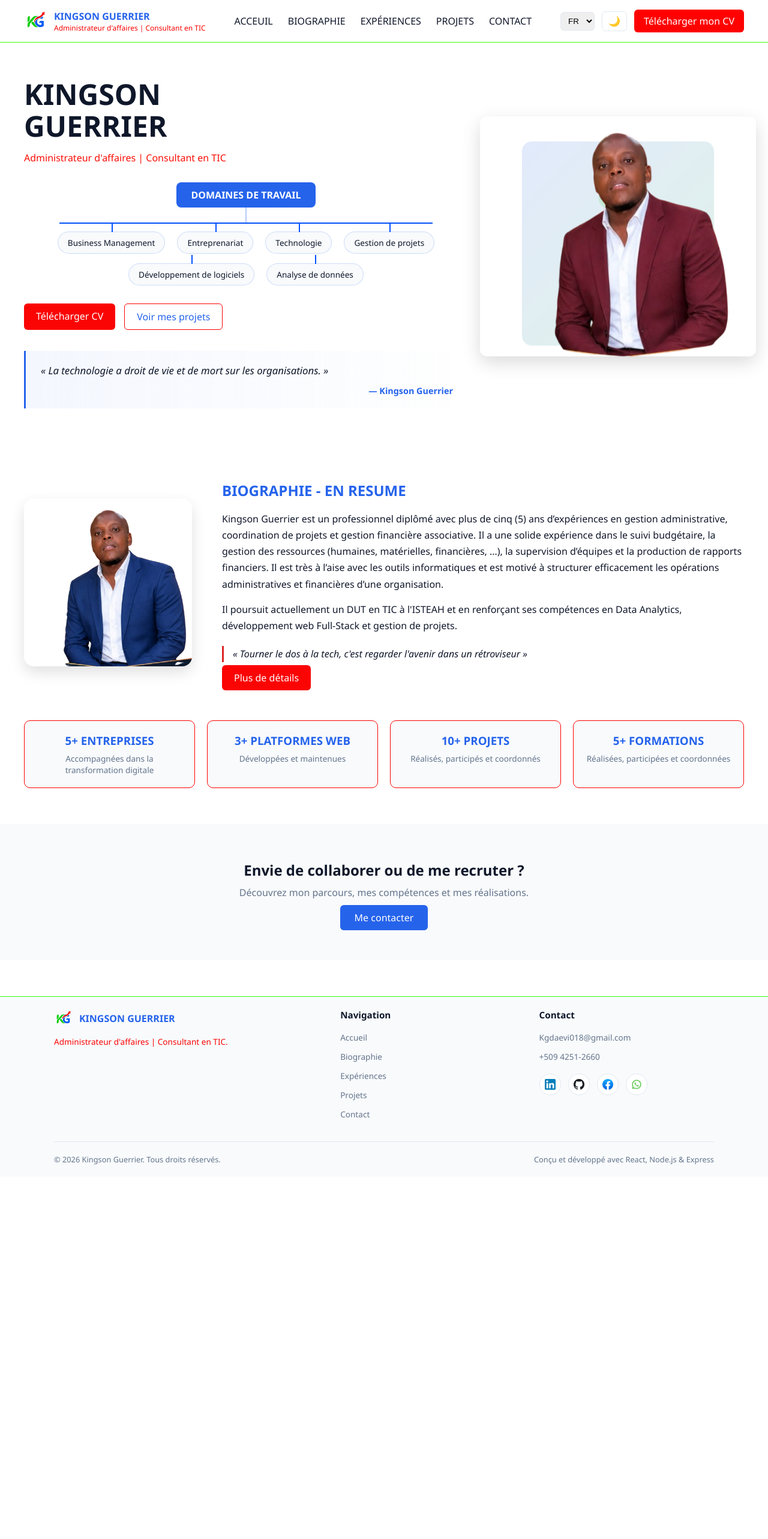
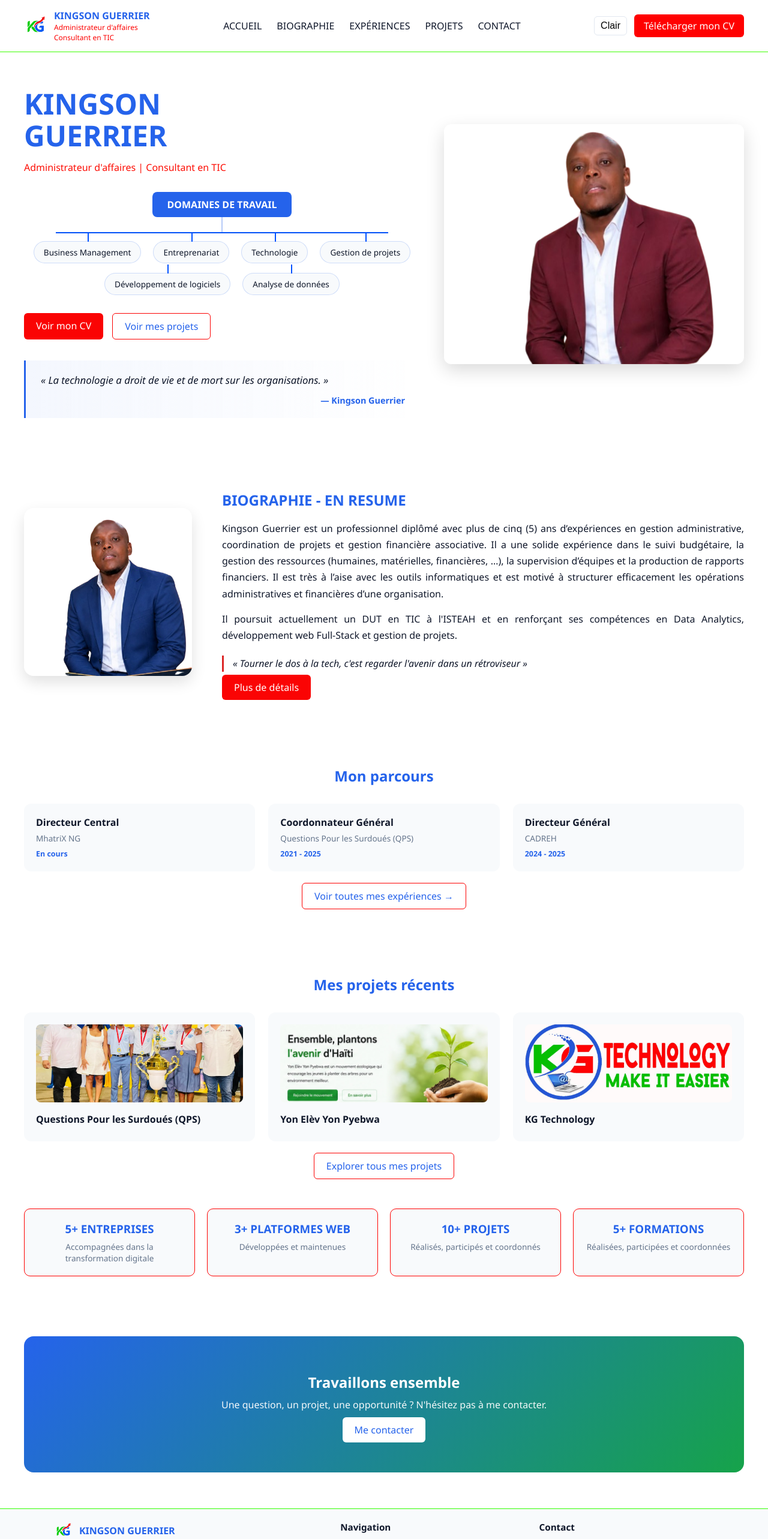
Before and after one commit to K-GENERATION/KG-PORTFOLIO-FULLSTACK, a React (Vite) app in the folder client/: page / in a window 1280 px wide. Shown: the top 2566 px of the page at 60% size. Before the commit the page ends 1962 px from the top, so only its background shows below. Built offline with nearby package versions, Linux system fonts and the light colour scheme.

Commit message:
Ajout menu hamburger, traduction FR/EN/HT, resumes Home, retrait icones flottantes, page 404

```diff
--- a/client/src/components/home/CTA.jsx
+++ /dev/null
@@ -1,13 +0,0 @@
-import { Link } from 'react-router-dom';
-
-function CTA() {
-  return (
-    <section className="cta">
-      <h2>Envie de collaborer ou de me recruter ?</h2>
-      <p>Découvrez mon parcours, mes compétences et mes réalisations.</p>
-      <Link to="/contact">Me contacter</Link>
-    </section>
-  );
-}
-
-export default CTA;
--- /dev/null
+++ b/client/src/components/home/ContactSummary.jsx
@@ -0,0 +1,13 @@
+import { Link } from 'react-router-dom';
+
+function ContactSummary() {
+  return (
+    <section className="home-contact-summary">
+      <h2>Travaillons ensemble</h2>
+      <p>Une question, un projet, une opportunité ? N'hésitez pas à me contacter.</p>
+      <Link to="/contact" className="btn-primary">Me contacter</Link>
+    </section>
+  );
+}
+
+export default ContactSummary;
--- /dev/null
+++ b/client/src/components/home/ExperienceSummary.jsx
@@ -0,0 +1,27 @@
+import { Link } from 'react-router-dom';
+
+const highlights = [
+  { poste: 'Directeur Central', organisation: 'MhatriX NG', periode: 'En cours' },
+  { poste: 'Coordonnateur Général', organisation: 'Questions Pour les Surdoués (QPS)', periode: '2021 - 2025' },
+  { poste: 'Directeur Général', organisation: 'CADREH', periode: '2024 - 2025' },
+];
+
+function ExperienceSummary() {
+  return (
+    <section className="home-summary-section">
+      <h2>Mon parcours</h2>
+      <div className="summary-cards">
+        {highlights.map((item, i) => (
+          <div className="summary-card" key={i}>
+            <h4>{item.poste}</h4>
+            <p>{item.organisation}</p>
+            <span>{item.periode}</span>
+          </div>
+        ))}
+      </div>
+      <Link to="/experience" className="btn-secondary">Voir toutes mes expériences →</Link>
+    </section>
+  );
+}
+
+export default ExperienceSummary;
--- a/client/src/components/home/Hero.jsx
+++ b/client/src/components/home/Hero.jsx
@@ -24,7 +24,7 @@ function Hero() {
   </div>
 </div>
         <div className="hero-buttons">
-          <a href="/cv.pdf" download className="btn-primary">Télécharger CV</a>
+          <a href="/cv.pdf" download className="btn-primary">Voir mon CV</a>
           <Link to="/projects" className="btn-secondary">Voir mes projets</Link>
         </div>
 
@@ -32,7 +32,6 @@ function Hero() {
       </div>
 
       <div className="hero-image">
-        <img src="/images/logo.png" alt="" className="hero-logo-bg" />
         <img src="/images/KG1.png" alt="Kingson Guerrier" className="hero-photo" />
       </div>
     </section>
--- /dev/null
+++ b/client/src/components/home/ProjectsSummary.jsx
@@ -0,0 +1,24 @@
+import { Link } from 'react-router-dom';
+import { projectsData } from '../../data/projectsData';
+
+function ProjectsSummary() {
+  const projetsAffiches = projectsData.slice(0, 3);
+
+  return (
+    <section className="home-summary-section">
+      <h2>Mes projets récents</h2>
+      <div className="summary-cards">
+        {projetsAffiches.map((projet) => (
+          <div className="summary-card" key={projet.id}>
+            <img src={projet.image} alt={projet.nom} className="summary-card-img" />
+            <h4>{projet.nom}</h4>
+            <p>{projet.statut}</p>
+          </div>
+        ))}
+      </div>
+      <Link to="/projects" className="btn-secondary">Explorer tous mes projets</Link>
+    </section>
+  );
+}
+
+export default ProjectsSummary;
--- a/client/src/components/layout/Navbar.jsx
+++ b/client/src/components/layout/Navbar.jsx
@@ -1,10 +1,12 @@
+import { useState } from 'react';
 import { Link } from 'react-router-dom';
 import { useTheme } from '../../context/ThemeContext';
-import { useLanguage } from '../../context/LanguageContext';
 
 function Navbar() {
   const { theme, toggleTheme } = useTheme();
-  const { language, changeLanguage } = useLanguage();
+  const [menuOpen, setMenuOpen] = useState(false);
+
+  const closeMenu = () => setMenuOpen(false);
 
   return (
     <nav className="navbar">
@@ -12,26 +14,39 @@ function Navbar() {
         <img src="/images/logo.png" alt="Logo Kingson Guerrier" className="navbar-logo" />
         <div>
           <span className="navbar-name">KINGSON GUERRIER</span>
-          <span className="navbar-subtitle">Administrateur d'affaires | Consultant en TIC</span>
+          <span className="navbar-subtitle">Administrateur d'affaires<br />Consultant en TIC</span>
         </div>
       </div>
 
-      <ul className="navbar-links">
-        <li><Link to="/">ACCEUIL</Link></li>
-        <li><Link to="/about">BIOGRAPHIE</Link></li>
-        <li><Link to="/experience">EXPÉRIENCES</Link></li>
-        <li><Link to="/projects">PROJETS</Link></li>
-        <li><Link to="/contact">CONTACT</Link></li>
+      <button
+        className={`hamburger-btn ${menuOpen ? 'open' : ''}`}
+        onClick={() => setMenuOpen(!menuOpen)}
+        aria-label="Menu"
+      >
+        <span></span>
+        <span></span>
+        <span></span>
+      </button>
+
+      {menuOpen && <div className="navbar-overlay" onClick={closeMenu}></div>}
+
+      <ul className={`navbar-links ${menuOpen ? 'mobile-open' : ''}`}>
+        <li><Link to="/" onClick={closeMenu}>ACCUEIL</Link></li>
+        <li><Link to="/about" onClick={closeMenu}>BIOGRAPHIE</Link></li>
+        <li><Link to="/experience" onClick={closeMenu}>EXPÉRIENCES</Link></li>
+        <li><Link to="/projects" onClick={closeMenu}>PROJETS</Link></li>
+        <li><Link to="/contact" onClick={closeMenu}>CONTACT</Link></li>
+
+        <li className="navbar-actions-mobile">
+          <button onClick={toggleTheme} className="theme-btn">
+            {theme === 'light' ? 'Clair' : 'Sombre'}
+          </button>
+        </li>
       </ul>
 
       <div className="navbar-actions">
-        <select value={language} onChange={(e) => changeLanguage(e.target.value)}>
-          <option value="fr">FR</option>
-          <option value="ht">HT</option>
-          <option value="en">EN</option>
-        </select>
         <button onClick={toggleTheme} className="theme-btn">
-          {theme === 'light' ? '🌙' : '☀️'}
+          {theme === 'light' ? 'Clair' : 'Sombre'}
         </button>
         <a href="/cv.pdf" download className="btn-cv">Télécharger mon CV</a>
       </div>
--- a/client/src/components/skills/FloatingIcons.jsx
+++ /dev/null
@@ -1,36 +0,0 @@
-const icons = [
-  { symbol: '💻', top: '5%', left: '8%', size: '2.5rem', delay: '0s', duration: '6s' },
-  { symbol: '📊', top: '15%', left: '85%', size: '2rem', delay: '1s', duration: '7s' },
-  { symbol: '🚀', top: '35%', left: '3%', size: '2.2rem', delay: '2s', duration: '5.5s' },
-  { symbol: '🗄️', top: '50%', left: '92%', size: '2rem', delay: '0.5s', duration: '6.5s' },
-  { symbol: '🌐', top: '65%', left: '6%', size: '2.3rem', delay: '1.5s', duration: '7.5s' },
-  { symbol: '📁', top: '80%', left: '88%', size: '2rem', delay: '2.5s', duration: '6s' },
-  { symbol: '🧠', top: '25%', left: '50%', size: '1.8rem', delay: '3s', duration: '8s' },
-  { symbol: '📈', top: '90%', left: '40%', size: '2.1rem', delay: '1.2s', duration: '6.8s' },
-  { symbol: '🔧', top: '10%', left: '45%', size: '1.9rem', delay: '2.2s', duration: '7.2s' },
-  { symbol: '🐙', top: '70%', left: '55%', size: '2rem', delay: '0.8s', duration: '6.2s' },
-];
-
-function FloatingIcons() {
-  return (
-    <div className="floating-icons">
-      {icons.map((icon, i) => (
-        <span
-          key={i}
-          className="floating-icon"
-          style={{
-            top: icon.top,
-            left: icon.left,
-            fontSize: icon.size,
-            animationDelay: icon.delay,
-            animationDuration: icon.duration,
-          }}
-        >
-          {icon.symbol}
-        </span>
-      ))}
-    </div>
-  );
-}
-
-export default FloatingIcons;
--- a/client/src/index.css
+++ b/client/src/index.css
@@ -139,6 +139,7 @@ body[data-theme='dark'] .navbar {
 .hero-text h1 {
   font-size: 3rem;
   line-height: 1.1;
+  color: #2563EB;
 }
 
 .hero-subtitle {
@@ -174,37 +175,6 @@ body[data-theme='dark'] .navbar {
   padding: 10px 20px;
   border-radius: 6px;
   font-weight: 500;
-}
-
-/* Bloc image avec arrière-plan décoratif */
-.hero-image {
-  position: relative;
-  width: 420px;
-  height: 420px;
-  display: flex;
-  align-items: center;
-  justify-content: center;
-  flex-shrink: 0;
-}
-
-/* Cercle dégradé en arrière-plan */
-.hero-image::before {
-  content: '';
-  position: absolute;
-  width: 320px;
-  height: 340px;
-  background: linear-gradient(135deg, #2563EB22, #16A34A22);
-  border-radius: 5%;
-  z-index: 0;
-}
-/* Logo en filigrane derrière la photo */
-.hero-logo-bg {
-  position: absolute;
-  width: 200px;
-  height: 200px;
-  opacity: 0.12;
-  z-index: 0;
-  object-fit: contain;
 }
 
 /* Photo de profil au premier plan */
@@ -349,6 +319,7 @@ body[data-theme='dark'] .cta {
   margin-bottom: 15px;
   line-height: 1.7;
   color: inherit;
+  text-align: justify;
 }
 
 .about-text h3 {
@@ -668,6 +639,7 @@ body[data-theme='dark'] .domain-node {
   line-height: 1.7;
   margin-bottom: 15px;
   color: inherit;
+  text-align: justify;
 }
 
 .bio-summary-quote {
@@ -903,6 +875,7 @@ body[data-theme='dark'] .floating-icon {
   position: relative;
   z-index: 1;
   margin-bottom: 30px;
+  color: #0250f8;
 }
 
 .experience-quote {
@@ -1885,3 +1858,195 @@ body[data-theme='dark'] .footer-bottom {
     text-align: center;
   }
 }
+
+/* ============================================
+   MENU HAMBURGER (mobile)
+============================================ */
+.hamburger-btn {
+  display: none;
+  flex-direction: column;
+  justify-content: space-between;
+  width: 28px;
+  height: 20px;
+  background: none;
+  border: none;
+  cursor: pointer;
+  padding: 0;
+  z-index: 200;
+}
+
+.hamburger-btn span {
+  display: block;
+  width: 100%;
+  height: 3px;
+  background-color: #2563EB;
+  border-radius: 3px;
+  transition: transform 0.3s ease, opacity 0.3s ease;
+}
+
+.hamburger-btn.open span:nth-child(1) { transform: translateY(8.5px) rotate(45deg); }
+.hamburger-btn.open span:nth-child(2) { opacity: 0; }
+.hamburger-btn.open span:nth-child(3) { transform: translateY(-8.5px) rotate(-45deg); }
+
+.navbar-overlay {
+  position: fixed;
+  inset: 0;
+  background-color: rgba(0, 0, 0, 0.4);
+  z-index: 140;
+}
+
+.navbar-actions-mobile {
+  display: none;
+}
+
+@media (max-width: 900px) {
+  .hamburger-btn { display: flex; }
+  .navbar-actions { display: none; }
+
+  .navbar-links {
+    position: fixed;
+    top: 0;
+    right: -100%;
+    width: 75%;
+    max-width: 320px;
+    height: 100vh;
+    background-color: #FFFFFF;
+    flex-direction: column;
+    justify-content: flex-start;
+    align-items: flex-start;
+    padding: 90px 30px;
+    gap: 25px;
+    transition: right 0.35s ease;
+    box-shadow: -5px 0 25px rgba(0, 0, 0, 0.1);
+    z-index: 150;
+  }
+
+  body[data-theme='dark'] .navbar-links {
+    background-color: #0F172A;
+  }
+
+  .navbar-links.mobile-open { right: 0; }
+
+  .navbar-actions-mobile {
+    display: flex;
+    align-items: center;
+    gap: 12px;
+    margin-top: 15px;
+    padding-top: 20px;
+    border-top: 1px solid #E2E8F0;
+    width: 100%;
+  }
+}
+
+
+/* ===== RÉSUMÉS SUR HOME ===== */
+.home-summary-section {
+  padding: 60px 40px;
+  text-align: center;
+}
+
+.home-summary-section h2 {
+  color: #2563EB;
+  margin-bottom: 30px;
+}
+
+.summary-cards {
+  display: grid;
+  grid-template-columns: repeat(3, 1fr);
+  gap: 22px;
+  margin-bottom: 30px;
+  text-align: left;
+}
+
+.summary-card {
+  background-color: #F8FAFC;
+  padding: 20px;
+  border-radius: 12px;
+  transition: transform 0.25s ease;
+}
+
+.summary-card:hover {
+  transform: translateY(-6px);
+}
+
+body[data-theme='dark'] .summary-card {
+  background-color: #1E293B;
+}
+
+.summary-card h4 {
+  margin-bottom: 6px;
+  font-size: 1rem;
+}
+
+.summary-card p {
+  font-size: 0.85rem;
+  color: #64748B;
+  margin-bottom: 4px;
+}
+
+.summary-card span {
+  font-size: 0.78rem;
+  color: #2563EB;
+  font-weight: 600;
+}
+
+.summary-card-img {
+  width: 100%;
+  height: 130px;
+  object-fit: cover;
+  border-radius: 8px;
+  margin-bottom: 12px;
+}
+
+.home-contact-summary {
+  text-align: center;
+  padding: 60px 40px;
+  background: linear-gradient(135deg, #2563EB, #16A34A);
+  color: white;
+  border-radius: 16px;
+  margin: 40px;
+}
+
+.home-contact-summary h2 {
+  margin-bottom: 10px;
+}
+
+.home-contact-summary p {
+  opacity: 0.95;
+  margin-bottom: 20px;
+}
+
+.home-contact-summary .btn-primary {
+  background-color: white;
+  color: #2563EB;
+}
+
+@media (max-width: 800px) {
+  .summary-cards {
+    grid-template-columns: 1fr;
+  }
+}
+
+
+/* ===== NOT FOUND (404) ===== */
+.notfound-page {
+  min-height: 60vh;
+  display: flex;
+  flex-direction: column;
+  align-items: center;
+  justify-content: center;
+  text-align: center;
+  padding: 40px;
+}
+
+.notfound-page h1 {
+  font-size: 6rem;
+  color: #2563EB;
+  line-height: 1;
+}
+
+.notfound-page p {
+  color: #64748B;
+  margin: 15px 0 25px;
+  max-width: 400px;
+}
--- a/client/src/pages/About.jsx
+++ b/client/src/pages/About.jsx
@@ -10,21 +10,20 @@ function About() {
         image="/images/about-1.png"
       >
         <p>
-        <strong>Kingson Guerrier</strong>, surnommé <strong>KG</strong>, est un Administrateur d'affaires et
-          Consultant en Technologies de l'Information et de la Communication (TIC). Passionné
-          par l'innovation, la transformation numérique et le développement des organisations,
-          son parcours allie management, technologie et analyse de données, consacré à la
-          conception et au développement de solutions numériques pour répondre aux défis du
+        <strong>Kingson GUERRIER </strong>est un <em>Administrateur d'affaires</em> et
+          <em>Consultant en Technologies de l'Information et de la Communication (TIC)</em>. Passionné
+          par la tech, la <em>transformation numérique</em> et le développement des organisations,
+          Il a un parcours qui allie <strong>le management</strong>, <strong>la technologie</strong> et <strong>l'analyse de données</strong> et il se consacre à la
+          conception et au développement de solutions numériques pouvant repondre aux grands défis du
           monde moderne.
         </p>
         <p>
-          Détenteur d'un diplôme en Administration des Affaires à l'Université Publique du Nord
-          au Cap-Haïtien (UPNCH), il poursuit actuellement un Diplôme Universitaire Technique
-          (DUT) en Technologies de l'Information et de la Communication (TIC) à l'Institut des
+          Détenteur d'un diplôme en <strong>Administration des Affaires</strong> à l'<em>Université Publique du Nord
+          au Cap-Haïtien (UPNCH)</em>, il poursuit actuellement un <em>Diplôme Universitaire Technique</em> en Technologies de l'Information et de la Communication (TIC) à l'Institut des
           Sciences, des Technologies et des Études Avancées d'Haïti (ISTEAH), tout en renforçant
-          ses compétences en Data Analytics, développement web Full-Stack, gestion de projets et
-          intelligence artificielle. Convaincu que les compétences évoluent en permanence, il
-          considère la formation continue comme un pilier essentiel de son développement
+          ses compétences en <em>Data Analytics</em>, <em>Développement Web</em>, <em>Gestion de Projets</em> et
+          <em>Intelligence Artificielle</em>. Convaincu que les compétences évoluent en permanence, il
+          considère la formation continue comme un pilier essentiel de son développement personnel et
           professionnel.
         </p>
       </AboutSection>
@@ -37,23 +36,23 @@ function About() {
       >
         <p>
           Au fil des années, il a coordonné plusieurs projets à fort impact social et éducatif.
-          Depuis plus de cinq ans, il dirige le projet national <strong>Questions Pour les
+          Il a passé <strong>trois (3) ans </strong> à la tête du projet national de culture générale intitulé: <strong>Questions Pour les
           Surdoués (QPS)</strong>, une initiative qui valorise l'excellence académique et la
           culture générale auprès des jeunes. Cette expérience lui a permis de développer une
           solide expertise en planification stratégique, en gestion d'équipes, en coordination
           opérationnelle et en leadership.
         </p>
         <p>
-          Son engagement communautaire l'a également conduit à exercer diverses responsabilités
+          Son <em>engagement communautaire</em> l'a également conduit à exercer diverses responsabilités
           au sein d'organisations de développement, entre autres <strong>MhatriX NG</strong>, où
-          il a contribué à la gestion administrative, à l'organisation d'activités, au pilotage
-          de projets et au renforcement des capacités des équipes.
+          il a contribué à la <em>gestion administrative</em>, à l'<em>organisation d'activités</em>, au <em>pilotage
+          de projets</em> et au <em>renforcement des capacités des équipes</em>.
         </p>
         <p>Kingson est aussi :</p>
         <ul className="about-roles">
-          <li>Technopreneur</li>
-          <li>Conférencier</li>
-          <li>Professeur informatique</li>
+          <li><em>Technopreneur</em></li>
+          <li><em>Conférencier</em></li>
+          <li><em>Professeur informatique</em></li>
         </ul>
       </AboutSection>
 
@@ -64,10 +63,10 @@ function About() {
       >
         <p>
           Aujourd'hui, il s'intéresse particulièrement à la manière dont les technologies
-          transforment les organisations. Ses travaux de recherche portent sur l'impact des TIC
-          sur le management moderne des organisations, avec pour objectif de démontrer que la
+          transforment les organisations. Ses travaux de recherche portent sur l'<em>impact des TIC
+          sur le management moderne des organisations</em>, avec pour <em>objectif de démontrer que la
           technologie constitue désormais un levier incontournable de performance, de
-          compétitivité et de pérennité.
+          compétitivité et de pérennité.</em>
         </p>
 
         <div className="about-mission">
--- a/client/src/pages/Experience.jsx
+++ b/client/src/pages/Experience.jsx
@@ -3,7 +3,6 @@ import TimelineItem from '../components/experience/TimelineItem';
 import EducationCard from '../components/experience/EducationCard';
 import CertificateCard from '../components/experience/CertificateCard';
 import AccordionCategory from '../components/skills/AccordionCategory';
-import FloatingIcons from '../components/skills/FloatingIcons';
 
 // ===== DONNÉES: EXPÉRIENCES =====
 const experiences = [
@@ -315,7 +314,6 @@ function Experience() {
 
   return (
     <div className="experience-page">
-      <FloatingIcons />
 
       <div className="experience-header">
         <h1>EXPERIENCES, FORMATION ET COMPÉTENCES</h1>
--- a/client/src/pages/Home.jsx
+++ b/client/src/pages/Home.jsx
@@ -1,15 +1,20 @@
 import Hero from '../components/home/Hero';
+import BioSummary from '../components/home/BioSummary';
+import ExperienceSummary from '../components/home/ExperienceSummary';
+import ProjectsSummary from '../components/home/ProjectsSummary';
 import Statistics from '../components/home/Statistics';
-import BioSummary from '../components/home/BioSummary';
-import CTA from '../components/home/CTA';
+import ContactSummary from '../components/home/ContactSummary';
+
 
 function Home() {
   return (
     <div className="home-page">
       <Hero />
       <BioSummary />
+      <ExperienceSummary />
+      <ProjectsSummary />
       <Statistics />
-      <CTA />
+      <ContactSummary />
     </div>
   );
 }
--- a/client/src/pages/NotFound.jsx
+++ b/client/src/pages/NotFound.jsx
@@ -1,5 +1,13 @@
+import { Link } from 'react-router-dom';
+
 function NotFound() {
-  return <h1>404 - CETTE PAGE EST INTROUVABLE</h1>;
+  return (
+    <div className="notfound-page">
+      <h1>404</h1>
+      <p>Oups... la page que vous cherchez n'existe pas ou a été déplacée.</p>
+      <Link to="/" className="btn-primary">Retour à l'accueil</Link>
+    </div>
+  );
 }
 
 export default NotFound;
```
